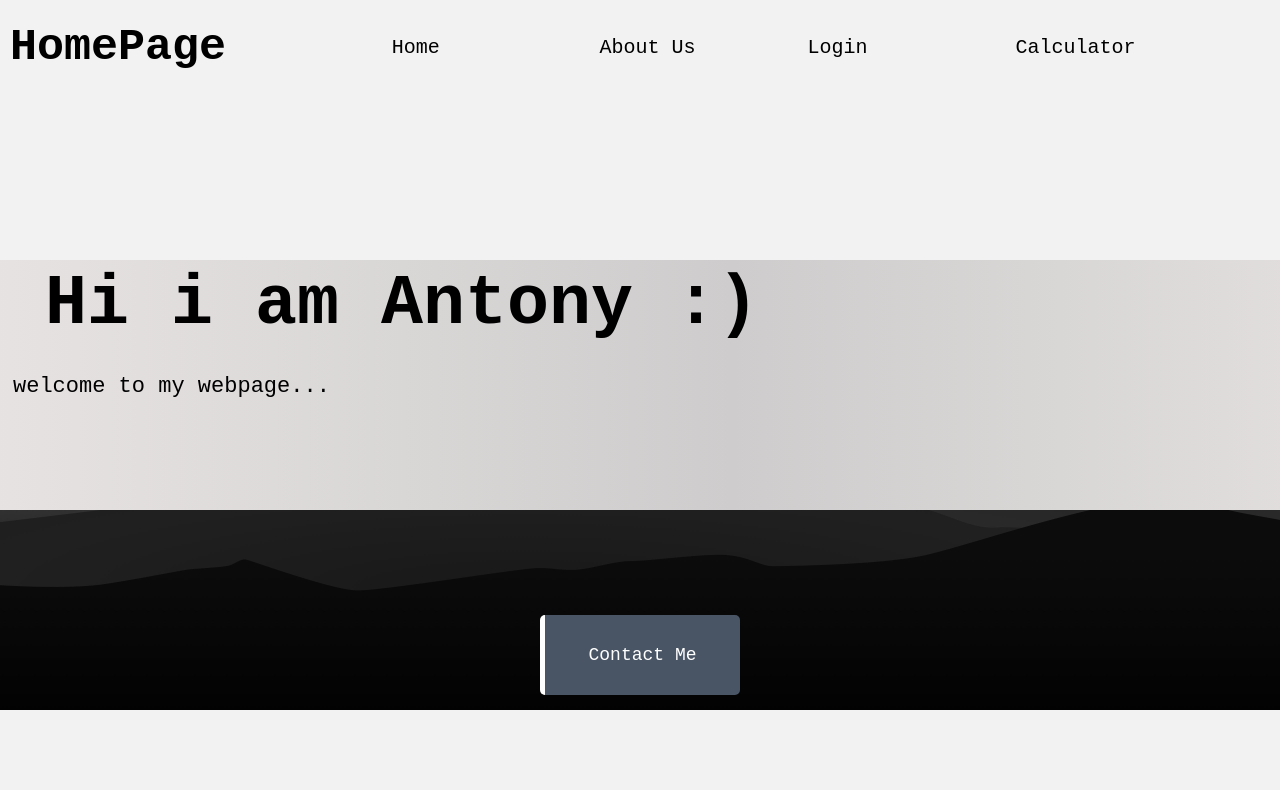
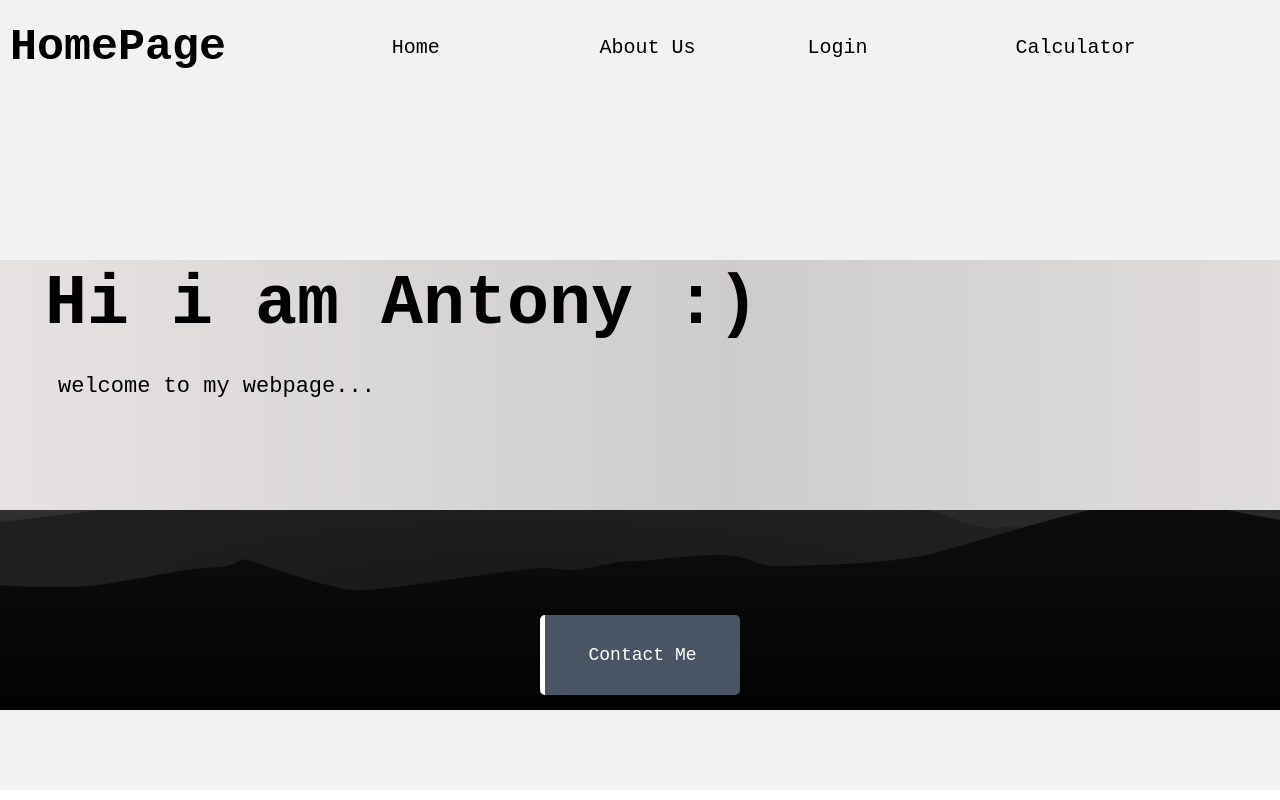
Before and after one commit to ant-x-ny/learncurvefrontend, a React (Create React App) app: page / in a window 1280 px wide. Built offline with nearby package versions, Linux system fonts and the light colour scheme.

Commit message:
Update homepage.jsx

```diff
--- a/src/components/homepage.jsx
+++ b/src/components/homepage.jsx
@@ -26,7 +26,7 @@ function HomePage(){
       >
         Hi i am Antony :)
       </h2>
-      <p style={{ fontSize: '22px', paddingLeft: '20px', color:'black', fontFamily:'monospace' }}>
+      <p style={{ fontSize: '22px', paddingLeft: '65px', color:'black', fontFamily:'monospace' }}>
         welcome to my webpage...
       </p>
     </div>
```
